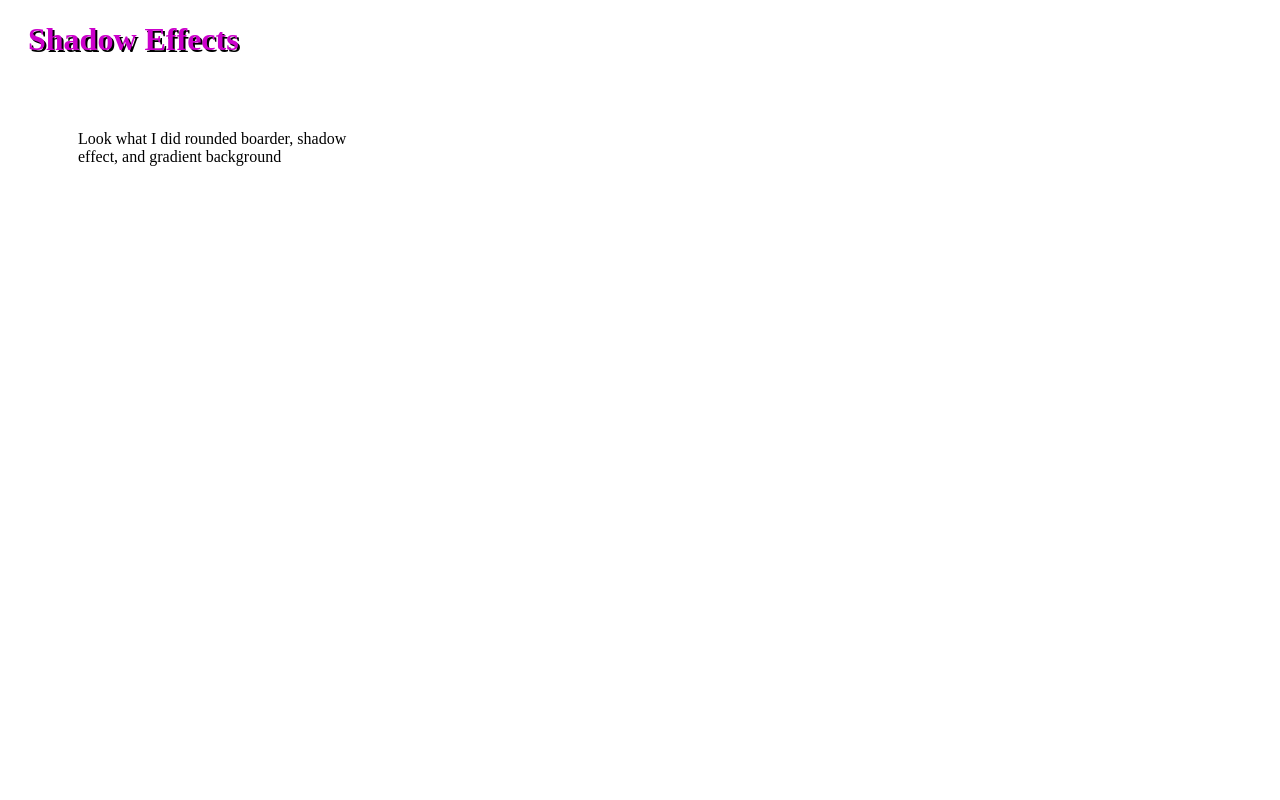
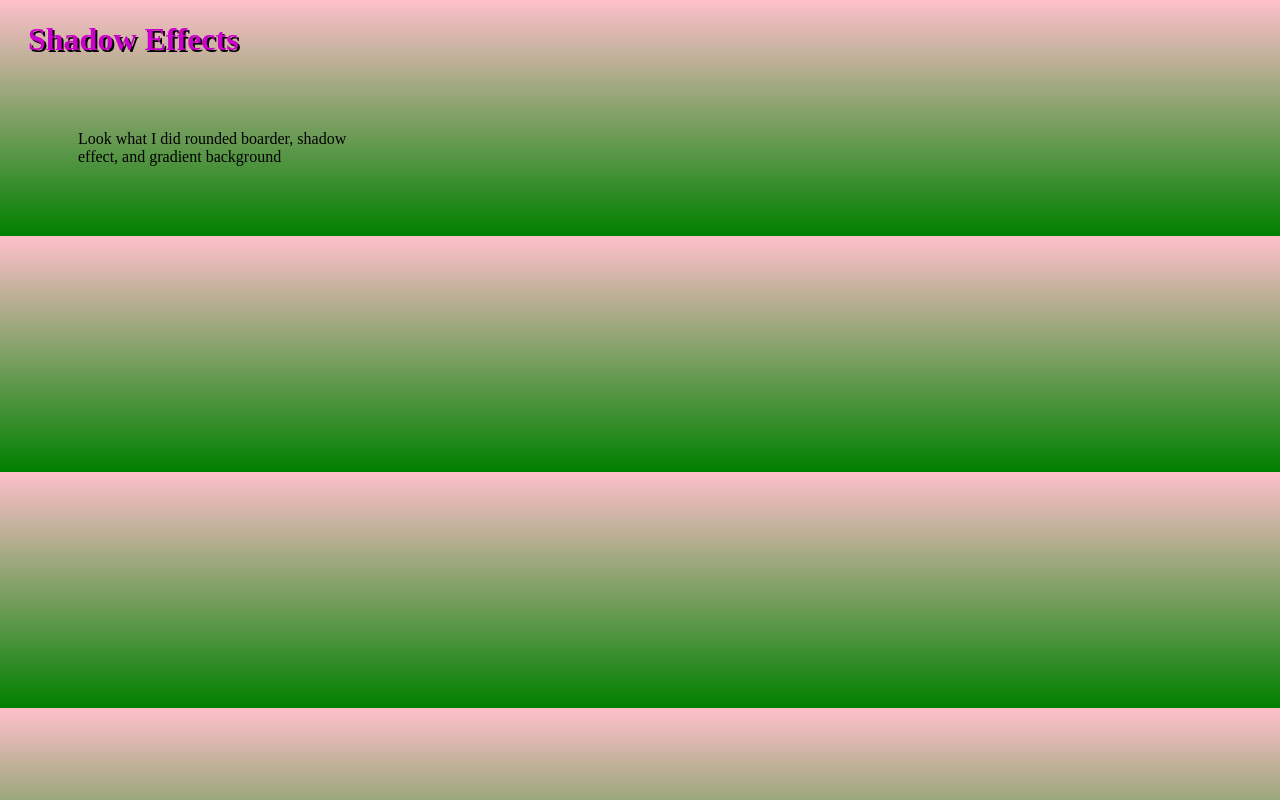
Before and after one commit to ElizedRivera/2a-Webpage-3, a plain HTML site: page index.html in a window 1280 px wide. Drawn offline with Linux system fonts and the light colour scheme.

Commit message:
Update mystyle.css

```diff
--- a/mystyle.css
+++ b/mystyle.css
@@ -1,5 +1,6 @@
 body {
   background-color: linear-gradient(pink,green);
+  background-image: linear-gradient(pink,green);
 }
 
 h1 {
```
